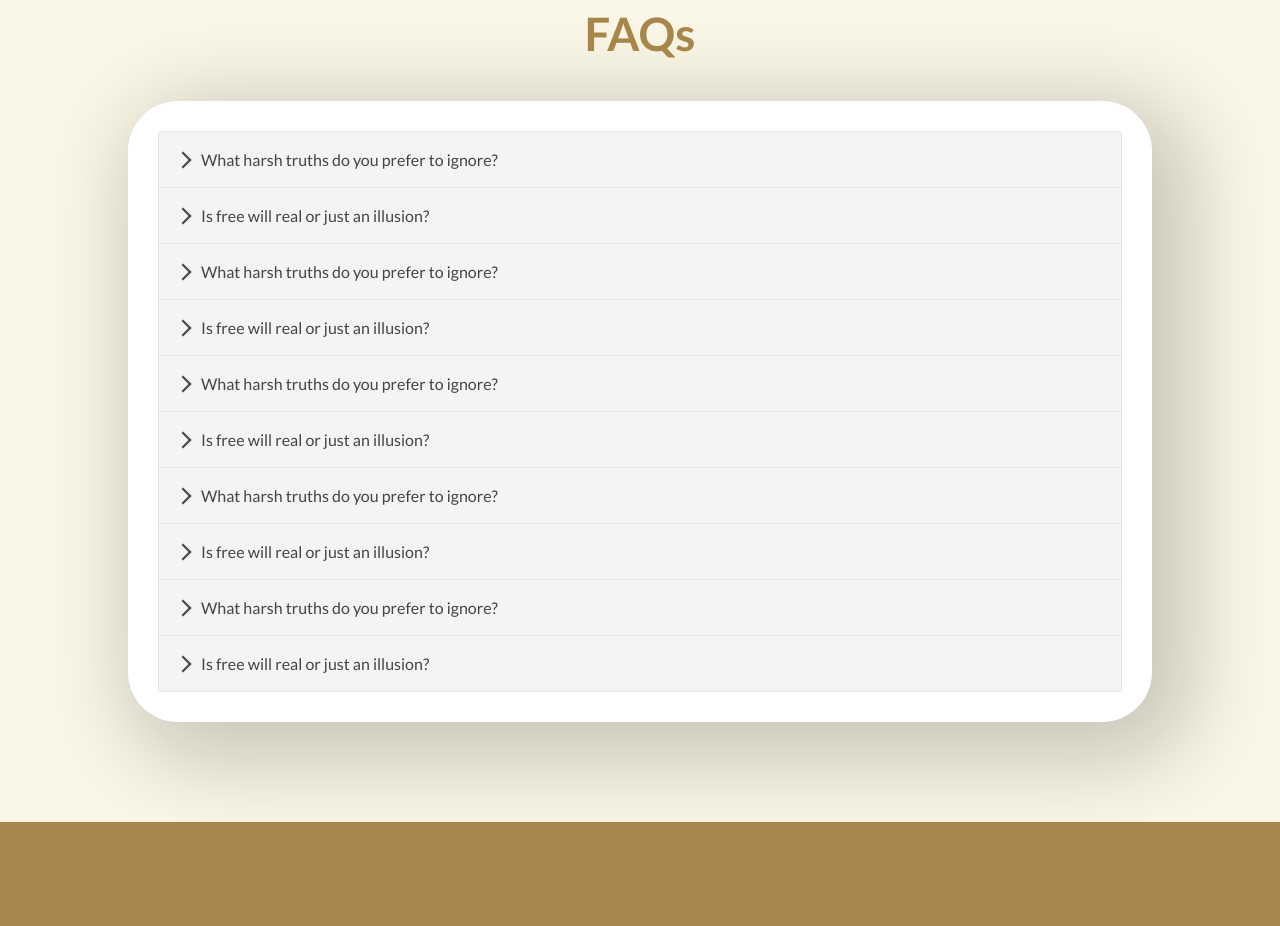
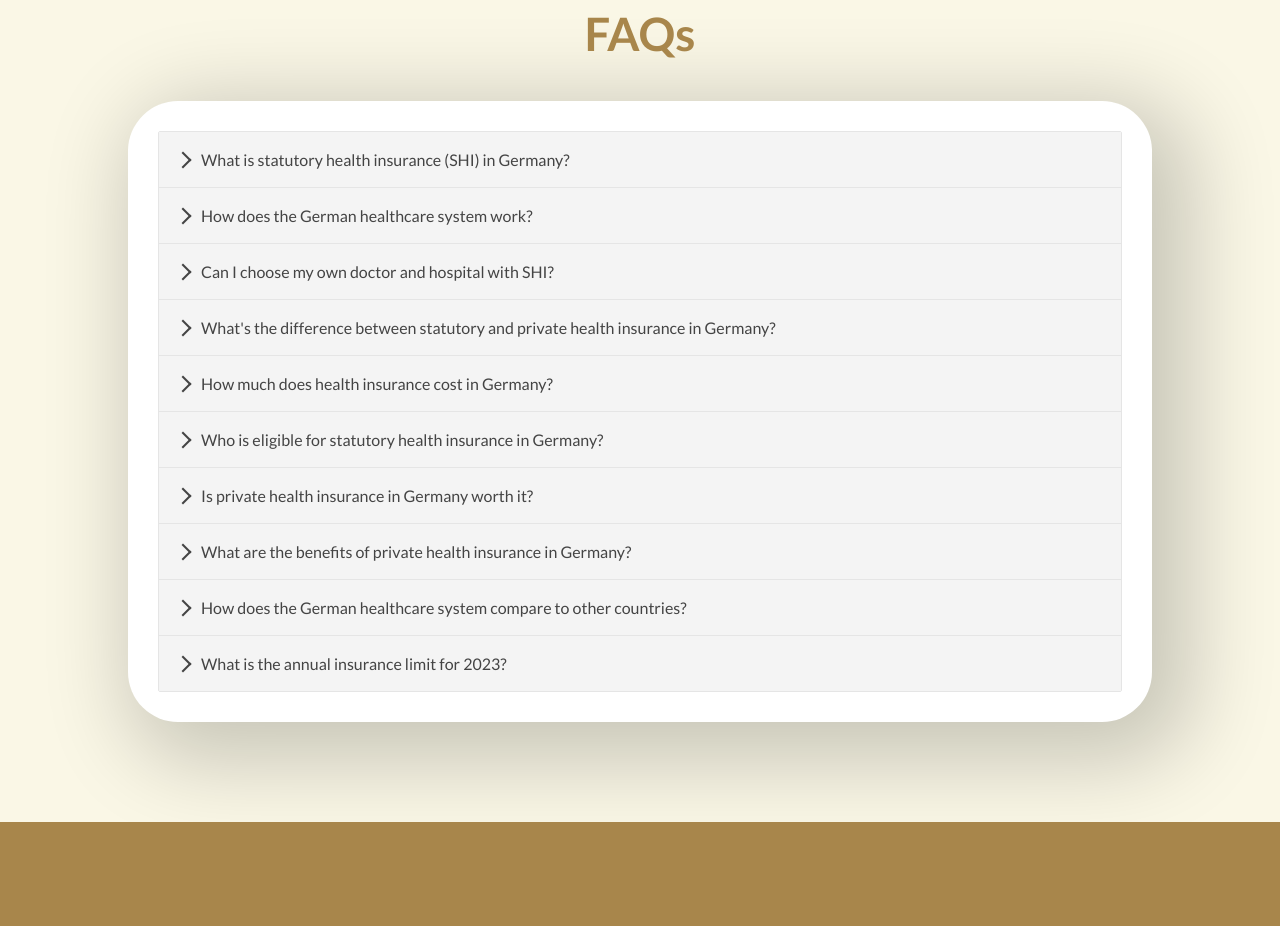
Before and after one commit to hitesh-sharma-21/onboarding-mate, a React (Create React App) app: page / in a window 1280 px wide. Shown: the part 7980-8906 px from the top of the page. Built offline with nearby package versions, Linux system fonts and the light colour scheme.

Commit message:
removed packages

```diff
--- a/package.json
+++ b/package.json
@@ -3,9 +3,6 @@
   "version": "0.1.0",
   "private": true,
   "dependencies": {
-    "@fortawesome/fontawesome-svg-core": "^6.5.1",
-    "@fortawesome/free-solid-svg-icons": "^6.5.1",
-    "@fortawesome/react-fontawesome": "^0.2.0",
     "@testing-library/jest-dom": "^5.17.0",
     "@testing-library/react": "^13.4.0",
     "@testing-library/user-event": "^13.5.0",
--- a/src/components/About/About.css
+++ b/src/components/About/About.css
@@ -95,9 +95,19 @@ transition: all .3s ease-out 0s;
     }
 }
 
-@media screen  and (max-width:950px){
+@media screen  and (max-width:1000px){
     .about-section{
             flex-direction: column;
             overflow: hidden;
     }
+    .cards{
+        width: 26vw;
+    }
+            /* top: 0px; */
+.l-card{
+    width: calc(100vw - 45vw);
 }
+.l-card p{
+    font-size: unset;
+}
+}
--- a/src/components/Faqs/Faqs.css
+++ b/src/components/Faqs/Faqs.css
@@ -11,11 +11,12 @@
     color: var(--heading);
 }
 .faqs-container{
-    padding: 30px;
-    border-radius: 50px;
+    /* padding: 30px;
     /* height: 90vh; */
     max-width: 80vw;
-    background: white;
-    margin: auto;
+    border-radius: 50px;
+     margin: auto;
+   background: white;
     box-shadow: 20px 20px 85px 20px #06060633;
+    padding: 30px;
 }
--- a/src/components/Faqs/Faqs.js
+++ b/src/components/Faqs/Faqs.js
@@ -1,4 +1,4 @@
-import React from 'react'
+import React, { Children } from 'react'
 import './Faqs.css';
 import 'react-accessible-accordion/dist/fancy-example.css';
 import {
@@ -8,158 +8,74 @@ import {
     AccordionItemButton,
     AccordionItemPanel,
 } from 'react-accessible-accordion';
+const faq_data=[
+    {id:1,
+    question:'What is statutory health insurance (SHI) in Germany?',
+    answer :'SHI is mandatory health insurance financed by contributions from employees and employers, covering a wide range of medical services.'
+    },
+    {id:2,
+    question:'How does the German healthcare system work?',
+    answer :`Germany's healthcare system comprises statutory health insurance (SHI) and private health insurance (PHI). SHI is mandatory, while PHI offers more comprehensive coverage at a higher cost`
+    },
+    {id:3,
+    question:'Can I choose my own doctor and hospital with SHI?',
+    answer :'Yes, SHI allows policyholders the freedom to choose their preferred doctors and hospitals.'
+    },
+    {id:4,
+    question:"What's the difference between statutory and private health insurance in Germany?",
+    answer :'Statutory health insurance currently costs an average of 16.3% of gross wages half of gross wages (half of which paid by employer) plus long-term care insurance (which accounts for around 20% gross wages). The cost of private health insurance, on the other hand, depends on age, state of health and benifits'
+    },
+    {id:5,
+    question:'How much does health insurance cost in Germany?',
+    answer :'Costs vary based on income and insurance type. On average, SHI is around 14% of gross salary (shared between employee and employer), while PHI can cost several hundred euros monthly.'
+    },
+    {id:6,
+    question:'Who is eligible for statutory health insurance in Germany?',
+    answer :'All legal residents must have health insurance. Those earning below a certain amount are obligated to have SHI, while higher earners have the option for private insurance.'
+    },
+    {id:7,
+    question:'Is private health insurance in Germany worth it?',
+    answer :'It depends on your needs. PHI provides more comprehensive coverage, additional benefits, shorter waiting times, and greater flexibility. Compare options to find what suits you best.'
+    },
+    {id:8,
+    question:'What are the benefits of private health insurance in Germany?',
+    answer :'PHI offers enhanced coverage, additional benefits, shorter waiting times, and increased flexibility.'
+    },
+    {id:9,
+    question:'How does the German healthcare system compare to other countries?',
+    answer :"Germany's healthcare system is highly regarded globally, known for its universal coverage, freedom to choose doctors and hospitals, and high satisfaction levels. However, healthcare costs have been rising."
+    },
+    {id:10,
+    question:'What is the annual insurance limit for 2023?',
+    answer :'For 2023, you can switch to private health insurance if your gross income exceeds €66,600 per year or €5,550 per month. Still, have questions? Contact us for personalized guidance and explore the best health insurance options in Germany.'
+    },
+]
+
 function Faqs() {
   return (
  <>
   <div className="faqs-section">
     <h3>FAQs</h3>
     <div className="faqs-container">
-    <Accordion >
-            <AccordionItem >
-                <AccordionItemHeading>
-                    <AccordionItemButton >
-                        What harsh truths do you prefer to ignore?
-                    </AccordionItemButton >
-                </AccordionItemHeading>
-                <AccordionItemPanel>
-                    <p>
-                        Exercitation in fugiat est ut ad ea cupidatat ut in
-                        cupidatat occaecat ut occaecat consequat est minim minim
-                        esse tempor laborum consequat esse adipisicing eu
-                        reprehenderit enim.
-                    </p>
-                </AccordionItemPanel>
-            </AccordionItem>
-            <AccordionItem>
+    <Accordion>
+        {faq_data.map((faqs)=>{
+            return(
+                <>
+                <AccordionItem>
                 <AccordionItemHeading>
                     <AccordionItemButton>
-                        Is free will real or just an illusion?
+                {faqs.question}
                     </AccordionItemButton>
                 </AccordionItemHeading>
                 <AccordionItemPanel>
                     <p>
-                        In ad velit in ex nostrud dolore cupidatat consectetur
-                        ea in ut nostrud velit in irure cillum tempor laboris
-                        sed adipisicing eu esse duis nulla non.
+                        {faqs.answer}
                     </p>
                 </AccordionItemPanel>
             </AccordionItem>
-            <AccordionItem>
-                <AccordionItemHeading>
-                    <AccordionItemButton>
-                        What harsh truths do you prefer to ignore?
-                    </AccordionItemButton>
-                </AccordionItemHeading>
-                <AccordionItemPanel>
-                    <p>
-                        Exercitation in fugiat est ut ad ea cupidatat ut in
-                        cupidatat occaecat ut occaecat consequat est minim minim
-                        esse tempor laborum consequat esse adipisicing eu
-                        reprehenderit enim.
-                    </p>
-                </AccordionItemPanel>
-            </AccordionItem>
-            <AccordionItem>
-                <AccordionItemHeading>
-                    <AccordionItemButton>
-                        Is free will real or just an illusion?
-                    </AccordionItemButton>
-                </AccordionItemHeading>
-                <AccordionItemPanel>
-                    <p>
-                        In ad velit in ex nostrud dolore cupidatat consectetur
-                        ea in ut nostrud velit in irure cillum tempor laboris
-                        sed adipisicing eu esse duis nulla non.
-                    </p>
-                </AccordionItemPanel>
-            </AccordionItem>
-            <AccordionItem>
-                <AccordionItemHeading>
-                    <AccordionItemButton>
-                        What harsh truths do you prefer to ignore?
-                    </AccordionItemButton>
-                </AccordionItemHeading>
-                <AccordionItemPanel>
-                    <p>
-                        Exercitation in fugiat est ut ad ea cupidatat ut in
-                        cupidatat occaecat ut occaecat consequat est minim minim
-                        esse tempor laborum consequat esse adipisicing eu
-                        reprehenderit enim.
-                    </p>
-                </AccordionItemPanel>
-            </AccordionItem>
-            <AccordionItem>
-                <AccordionItemHeading>
-                    <AccordionItemButton>
-                        Is free will real or just an illusion?
-                    </AccordionItemButton>
-                </AccordionItemHeading>
-                <AccordionItemPanel>
-                    <p>
-                        In ad velit in ex nostrud dolore cupidatat consectetur
-                        ea in ut nostrud velit in irure cillum tempor laboris
-                        sed adipisicing eu esse duis nulla non.
-                    </p>
-                </AccordionItemPanel>
-            </AccordionItem>
-            <AccordionItem>
-                <AccordionItemHeading>
-                    <AccordionItemButton>
-                        What harsh truths do you prefer to ignore?
-                    </AccordionItemButton>
-                </AccordionItemHeading>
-                <AccordionItemPanel>
-                    <p>
-                        Exercitation in fugiat est ut ad ea cupidatat ut in
-                        cupidatat occaecat ut occaecat consequat est minim minim
-                        esse tempor laborum consequat esse adipisicing eu
-                        reprehenderit enim.
-                    </p>
-                </AccordionItemPanel>
-            </AccordionItem>
-            <AccordionItem>
-                <AccordionItemHeading>
-                    <AccordionItemButton>
-                        Is free will real or just an illusion?
-                    </AccordionItemButton>
-                </AccordionItemHeading>
-                <AccordionItemPanel>
-                    <p>
-                        In ad velit in ex nostrud dolore cupidatat consectetur
-                        ea in ut nostrud velit in irure cillum tempor laboris
-                        sed adipisicing eu esse duis nulla non.
-                    </p>
-                </AccordionItemPanel>
-            </AccordionItem>
-            <AccordionItem>
-                <AccordionItemHeading>
-                    <AccordionItemButton>
-                        What harsh truths do you prefer to ignore?
-                    </AccordionItemButton>
-                </AccordionItemHeading>
-                <AccordionItemPanel>
-                    <p>
-                        Exercitation in fugiat est ut ad ea cupidatat ut in
-                        cupidatat occaecat ut occaecat consequat est minim minim
-                        esse tempor laborum consequat esse adipisicing eu
-                        reprehenderit enim.
-                    </p>
-                </AccordionItemPanel>
-            </AccordionItem>
-            <AccordionItem>
-                <AccordionItemHeading>
-                    <AccordionItemButton>
-                        Is free will real or just an illusion?
-                    </AccordionItemButton>
-                </AccordionItemHeading>
-                <AccordionItemPanel>
-                    <p>
-                        In ad velit in ex nostrud dolore cupidatat consectetur
-                        ea in ut nostrud velit in irure cillum tempor laboris
-                        sed adipisicing eu esse duis nulla non.
-                    </p>
-                </AccordionItemPanel>
-            </AccordionItem>
+                </>
+            )
+    })}
         </Accordion>
     </div>
   </div>
--- a/src/components/choose-section/ChooseUs.css
+++ b/src/components/choose-section/ChooseUs.css
@@ -70,3 +70,13 @@ width: 80px
     }
 
 }
+@media screen and (max-width:100px){
+   .feature-area{
+    width: unset;
+    padding-left: 0px;
+    padding-right: 0px;
+   }
+    body{
+        display: none;
+    }
+}
```
Also changed, not shown: 1 other file (tests, documents, lock files or other folders).
